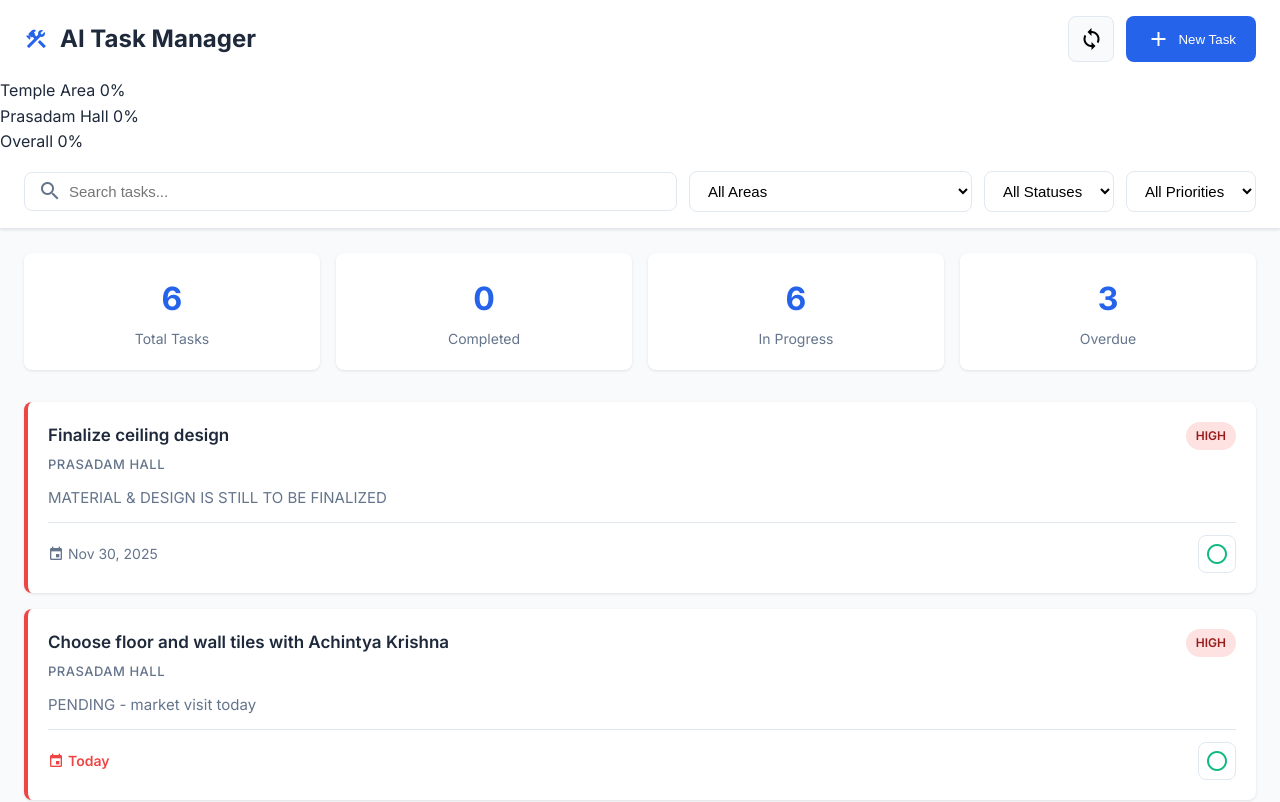
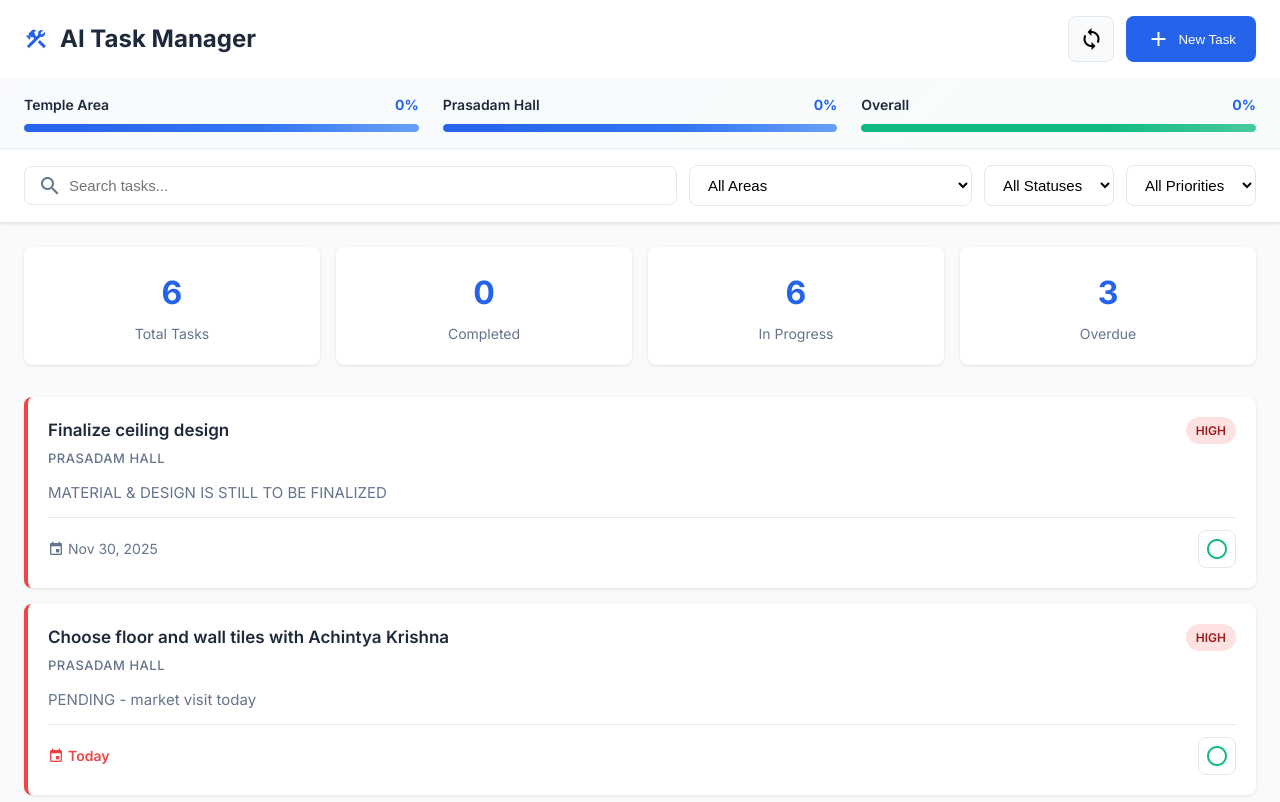
Before and after one commit to truckboardcom/construction-task-manager, a website: page index.html in a window 1280 px wide. Shown: the top 802 px of the page. Drawn offline with Linux system fonts and the light colour scheme; no server answers.

Commit message:
feat: Add progress bar styles with animations

```diff
--- a/styles.css
+++ b/styles.css
@@ -687,3 +687,110 @@ body {
         gap: 0.5rem;
     }
 }
+
+
+/* Progress Section - NEW */
+.progress-section {
+    padding: 1rem 1.5rem;
+    max-width: 1400px;
+    margin: 0 auto;
+    display: grid;
+    grid-template-columns: repeat(auto-fit, minmax(200px, 1fr));
+    gap: 1.5rem;
+    background: linear-gradient(135deg, rgba(37, 99, 235, 0.03) 0%, rgba(16, 185, 129, 0.03) 100%);
+    border-bottom: 1px solid var(--border-color);
+}
+
+.progress-item {
+    display: flex;
+    flex-direction: column;
+    gap: 0.5rem;
+}
+
+.progress-label {
+    display: flex;
+    justify-content: space-between;
+    align-items: center;
+}
+
+.progress-name {
+    font-size: 0.875rem;
+    font-weight: 600;
+    color: var(--text-primary);
+}
+
+.progress-value {
+    font-size: 0.875rem;
+    font-weight: 700;
+    color: var(--primary-color);
+}
+
+.progress-bar-container {
+    width: 100%;
+    height: 8px;
+    background: var(--border-color);
+    border-radius: 9999px;
+    overflow: hidden;
+    position: relative;
+}
+
+.progress-bar {
+    height: 100%;
+    background: linear-gradient(90deg, var(--primary-color) 0%, #3b82f6 100%);
+    border-radius: 9999px;
+    transition: width 0.6s cubic-bezier(0.4, 0, 0.2, 1);
+    position: relative;
+}
+
+.progress-bar::after {
+    content: '';
+    position: absolute;
+    top: 0;
+    left: 0;
+    right: 0;
+    bottom: 0;
+    background: linear-gradient(
+        90deg,
+        transparent 0%,
+        rgba(255, 255, 255, 0.3) 50%,
+        transparent 100%
+    );
+    animation: shimmer 2s infinite;
+}
+
+.progress-bar-overall {
+    background: linear-gradient(90deg, var(--success-color) 0%, #10b981 100%);
+}
+
+@keyframes shimmer {
+    0% { transform: translateX(-100%); }
+    100% { transform: translateX(100%); }
+}
+
+/* Mobile responsiveness for progress bars */
+@media (max-width: 768px) {
+    .progress-section {
+        padding: 0.875rem 1rem;
+        gap: 1rem;
+        grid-template-columns: 1fr;
+    }
+
+    .progress-name {
+        font-size: 0.8125rem;
+    }
+
+    .progress-value {
+        font-size: 0.8125rem;
+    }
+}
+
+/* Enhanced button text hiding on mobile */
+@media (max-width: 480px) {
+    .btn-text {
+        display: none;
+    }
+
+    .add-task-btn {
+        padding: 0.625rem;
+    }
+}
```
